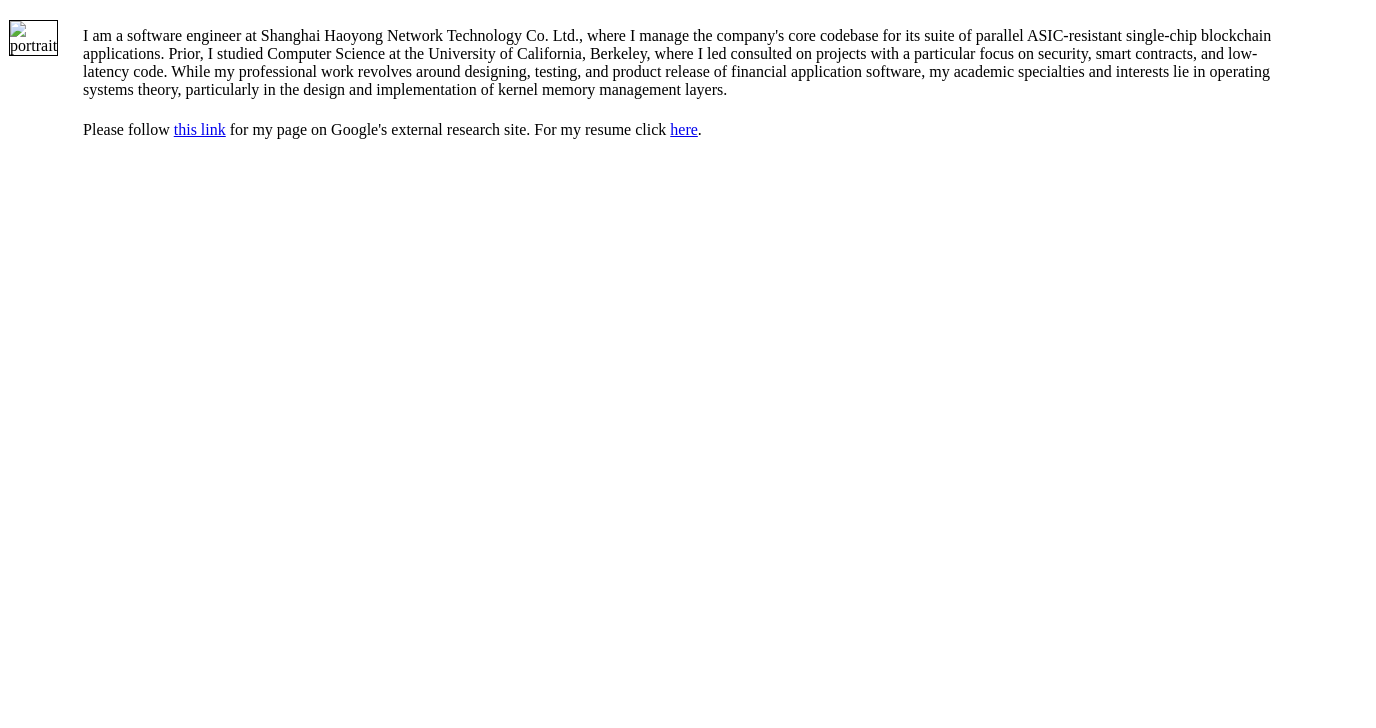
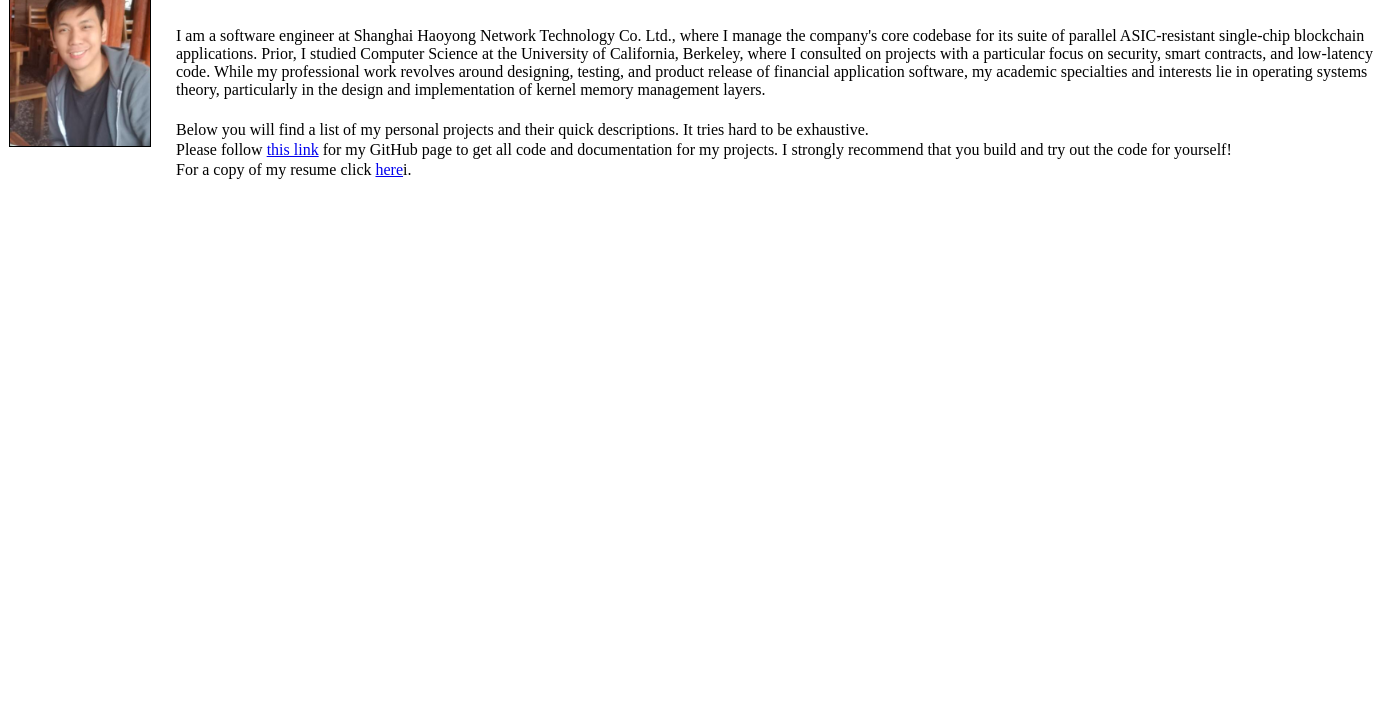
Before and after one commit to silaspsadia/silaspsadia.github.io, a plain HTML site: page index.html in a window 1280 px wide. Shown: the part 72-800 px from the top of the page, 1376 px wide, since content can reach past the window. Drawn offline with Linux system fonts and the light colour scheme.

Commit message:
Improved documentation

```diff
--- a/index.html
+++ b/index.html
@@ -6,14 +6,16 @@
 <body>
 
 <table border=0 cellspacing=0>
-	<tr><td><img src="public/photo.jpg" border=1 alt="portrait" width=140 height=180></td>
+	<tr><td><img src="public/portrait.png" border=1 alt="portrait" width=140 height=180></td>
 	<td>&nbsp;&nbsp;&nbsp;&nbsp;&nbsp;</td>
 	<td><table border=0 cellspacing=0 width=1200>
 		<tr><td align="center"><h2>Silas P Sadia</h2></td></tr>
 		<tr><td>&nbsp;</td></tr>
-		<tr><td>I am a software engineer at Shanghai Haoyong Network Technology Co. Ltd., where I manage the company's core codebase for its suite of parallel ASIC-resistant single-chip blockchain applications. Prior, I studied Computer Science at the University of California, Berkeley, where I led consulted on projects with a particular focus on security, smart contracts, and low-latency code. While my professional work revolves around designing, testing, and product release of financial application software, my academic specialties and interests lie in operating systems theory, particularly in the design and implementation of kernel memory management layers.</td></tr>
+		<tr><td>I am a software engineer at Shanghai Haoyong Network Technology Co. Ltd., where I manage the company's core codebase for its suite of parallel ASIC-resistant single-chip blockchain applications. Prior, I studied Computer Science at the University of California, Berkeley, where I consulted on projects with a particular focus on security, smart contracts, and low-latency code. While my professional work revolves around designing, testing, and product release of financial application software, my academic specialties and interests lie in operating systems theory, particularly in the design and implementation of kernel memory management layers.</td></tr>
 		<tr><td>&nbsp;</td></tr>
- 		<tr><td>Please follow <a href="http://github.com/silaspsadia">this link</a> for my page on Google's external research site.  For my resume click <a href="public/resume.pdf"> here</a>.</td></tr>
+ 		<tr><td>Below you will find a list of my personal projects and their quick descriptions. It tries hard to be exhaustive.</td></tr>
+ 		<tr><td>Please follow <a href="http://github.com/silaspsadia">this link</a> for my GitHub page to get all code and documentation for my projects.  I strongly recommend that you build and try out the code for yourself!</td></tr>
+ 		<tr><td>For a copy of my resume click <a href="public/resume.pdf"> here</a>i.</td></tr>
 		</table>
 	</td></tr>
 </table>
```
Also changed, not shown: public/portrait.png (added).
